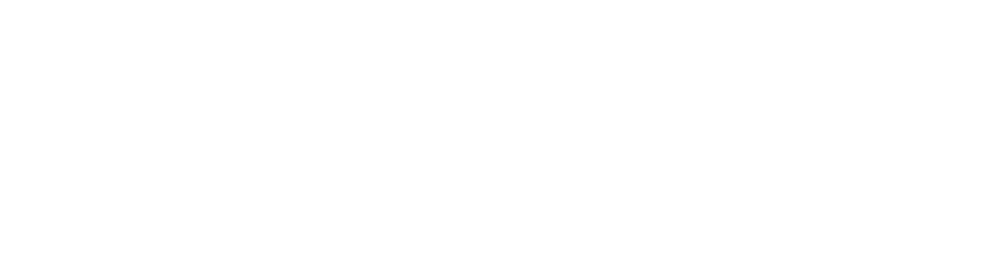
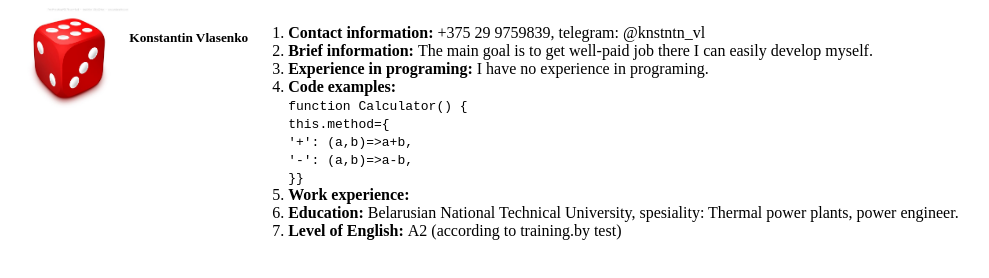
Before and after one commit to konstantinvl/rsschool-cv, a plain HTML site: page index.html in a window 1280 px wide. Shown: the whole page, without its empty margins (156-1145 px from the left). Drawn offline with Linux system fonts and the light colour scheme.

Commit message:
feat: add cv in main

```diff
--- a/index.html
+++ b/index.html
@@ -3,7 +3,33 @@
         <HEAD>
             <META charset="utf-8">
             <TITLE>Konstantin Vlasenko</TITLE>
+            <style>
+                    main{
+                            display:flex;
+                            justify-content: center;
+                    }
+            </style>
         <BODY>
+                <main>
+                <picture><img src="avatar.jpg" style: height="100 px", width="120 px";></picture>
+                <h5>Konstantin Vlasenko</h5>
+                <ol>
+                        <li><strong>Contact information: </strong>+375 29 9759839, telegram: @knstntn_vl</li>
+                        <li><strong>Brief information: </strong>The main goal is to get well-paid job there I can easily develop myself.</li>
+                        <li><strong>Experience in programing: </strong>I have no experience in programing.</li>
+                        <li><strong>Code examples: </strong><br> <code>
+                                function Calculator() {<br>
+                                        this.method={<br>
+                                            '+': (a,b)=>a+b,<br>
+                                            '-': (a,b)=>a-b,<br>
+                                        }}
+                        </code></li>
+                        <li><strong>Work experience: </strong></li>
+                        <li><strong>Education: </strong>Belarusian National Technical University, spesiality: Thermal power plants, power engineer.</li>
+                        <li><strong>Level of English: </strong>A2 (according to training.by test)</li>
+                </ol>
+
+                </main>
 
         </BODY>
 </HTML>
```
